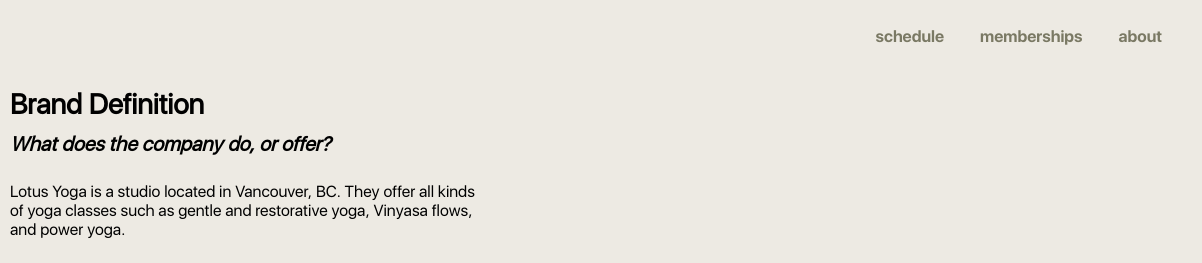
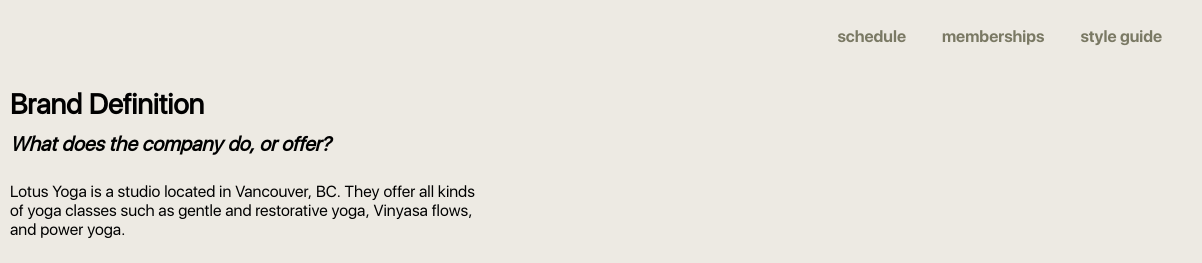
Before and after one commit to Ann0v0Y/339P2Group6, a plain HTML site: page styleguide.html in a window 1280 px wide. Shown: the top 263 px of the page, 78-1280 px from the left. Drawn offline with Linux system fonts and the light colour scheme.

Commit message:
add style guide nav to style guide

```diff
--- a/styleguide.html
+++ b/styleguide.html
@@ -20,7 +20,7 @@
     <nav class="nav-main">
       <a href="#schedule" class="nav-main-item">schedule</a>
       <a href="#memberships" class="nav-main-item">memberships</a>
-      <a href="#about" class="nav-main-item">about</a>
+      <a href="styleguide.html" class="nav-main-item">style guide</a>
     </nav>
     </div>
 
```
